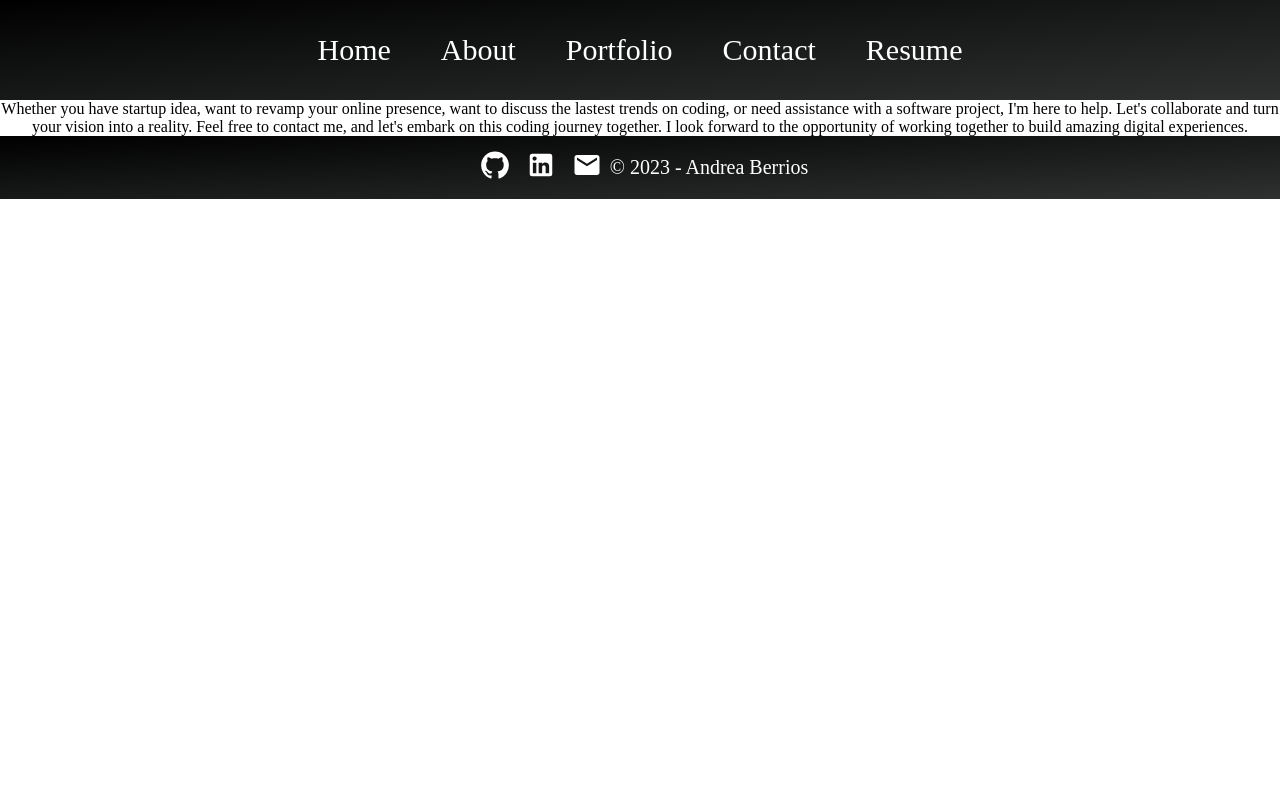
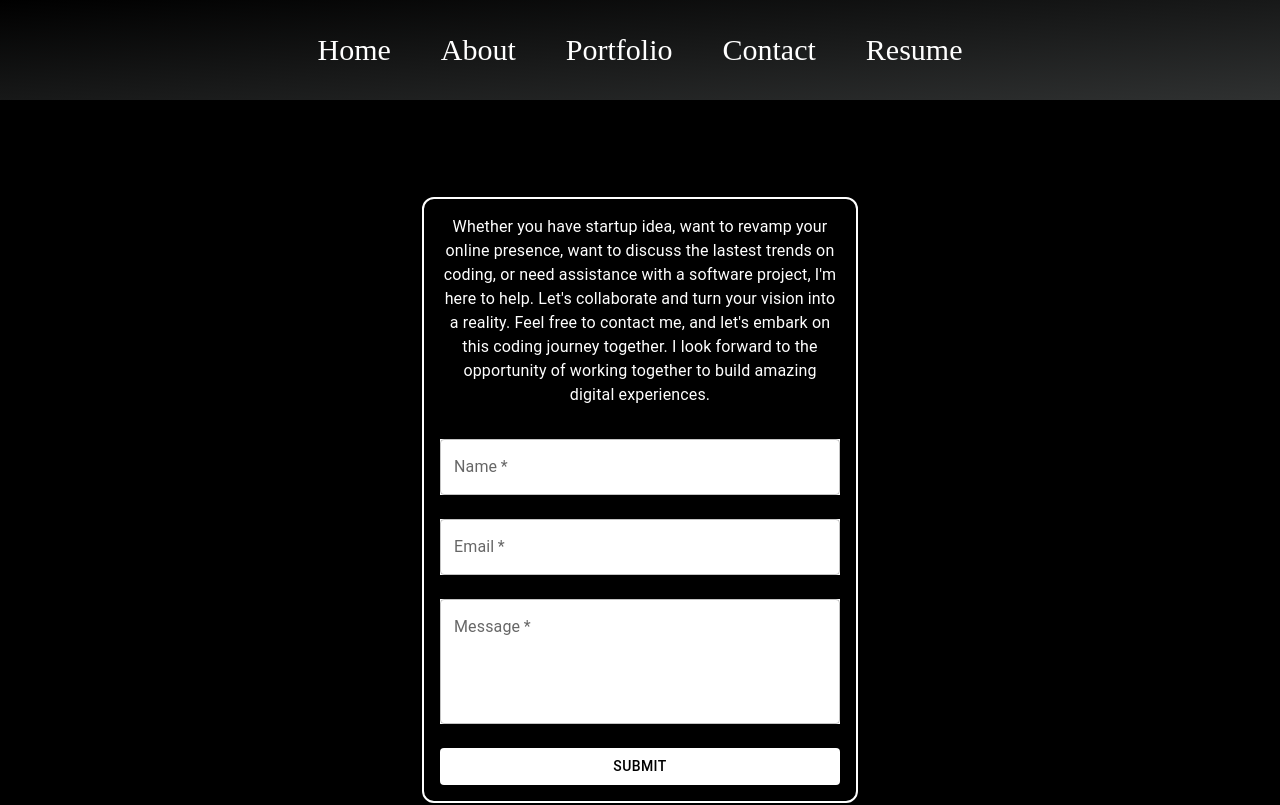
Before and after one commit to andreaber23/react-portfolio-andrea, a React (Create React App) app: page /contact in a window 1280 px wide. Shown: the top 805 px of the page. Built offline with nearby package versions, Linux system fonts and the light colour scheme.

Commit message:
added contact form and changed styling of contanct

```diff
--- a/src/App.css
+++ b/src/App.css
@@ -176,8 +176,13 @@ text-align: center;
   text-align: center;
 }
 .resumeMain h1, .skills h1{
-font-size: 30px;
-font-weight: bolder;
+  font-size: 30px;
+  font-weight: bolder;
+  flex-direction: column;
+  justify-content: center;
+  align-items: center;
+  text-align: center;
+
 }
 
 .skills{
@@ -185,27 +190,91 @@ font-weight: bolder;
   background-color: black;
   width: 100%;
   height: calc(100vh - 100px);
+  flex-direction: column;
+  justify-content: center;
+  align-items: center;
+  text-align: center;
+
+}
+
+.skills h2{
+  color: white;
+  font-size: 20px;
+  text-decoration: underline;
+  flex-direction: column;
+  justify-content: center;
+  align-items: center;
+  text-align: center;
+  list-style: none;
+}
+.skills .list{
+  list-style: none;
+  width: 90%;
+}
+.skills .item ul li{
+  color: white;
+  text-align: center;
+  list-style: none;
+  width: 97%;
+}
+
+
+@media only screen and (max-width: 600px) {
+    .about h2 {
+      font-size: 40px;
+      list-style: none;
+
+    }
+
+    .about .prompt {
+      margin-top: 10px;
+      font-size: 20px;
+      width: 80%;
+    }
+    .skills {
+      text-align: center;
+
+    }
+    .list {
+      padding: 0;
+    }
+    .skills h2 {
+      font-size: 20px;
+    }
+}
+.aboutMe {
+    width: 100%;
+    height: calc(100vh - 100px);
+    display: flex;
+    flex-direction: column;
+    justify-content: center;
+    align-items: center;
+    text-align: center;
+    background-color: black;
+}
+.aboutMe h2{
+    font-size:50px;
+    color: white;
+    display: flex;
+    flex-direction: column;
+    justify-content: center;
+    align-items: center;
+    text-align: center;
+}
+.aboutMe p{
+  font-size: 30px;
+  color: white;
   display: flex;
   flex-direction: column;
   justify-content: center;
   align-items: center;
   text-align: center;
+  margin: 5%;
 }
-.skills .list {
-  list-style: none;
-  width: 70%;
+.socialMediaAbout svg {
+  font-size: 50px;
 }
-
-.skills h2{
- color: white;
- text-align: left;
- font-size: 22px;
- text-decoration: underline;
-
+.contact {
+  background-color: black;
+  color: white;
 }
-.skills .item ul li{
-  color: white;
-  text-align: left;
-
-
-}
--- a/src/pages/About.js
+++ b/src/pages/About.js
@@ -1,21 +1,20 @@
 import React from 'react'
 import GitHubIcon from '@mui/icons-material/GitHub';
 import LinkedInIcon from '@mui/icons-material/LinkedIn';
-import EmailIcon from '@mui/icons-material/Email';
-
 
 function About() {
   return (
     <div className='aboutMe'>
-     <p> Hello, I'm Andrea Berrios, a passionate and creative Full Stack Developer with a deep love for crafting digital solutions that bring ideas to life.
+      <h2>About Me</h2>
+      <p> Hello, I'm Andrea Berrios, a passionate and creative Full Stack Developer with a deep love for crafting digital solutions that bring ideas to life.
 
 
-      I have a strong foundation in both back-end and front-end development. My journey of coding began with my curiosity for technology, and I have transformed that curiosity into a dedication to create efficient, user-friendly and very creative digital experiences.
-
+       I have a strong foundation in both back-end and front-end development. My journey of coding began with my curiosity for technology, and I have transformed that curiosity into a dedication to create efficient, user-friendly and very creative digital experiences.
      </p>
-     <LinkedInIcon/>
-     <GitHubIcon/>
-     <EmailIcon/>
+     <div className='socialMediaAbout'>
+        <GitHubIcon/>
+        <LinkedInIcon/>
+      </div>
     </div>
   )
 }
--- a/src/pages/Contact.js
+++ b/src/pages/Contact.js
@@ -1,13 +1,96 @@
-import React from 'react'
+// import React from 'react'
+
+// function Contact() {
+//   return (
+//     <div>
+//       Whether you have startup idea, want to revamp your online presence, want to discuss the lastest trends on coding, or need assistance with a software project, I'm here to help. Let's collaborate and turn your vision into a reality. Feel free to contact me, and let's embark on this coding journey together.
+
+//        I look forward to the opportunity of working together to build amazing digital experiences.
+//     </div>
+// //   )
+// }
+
+// export default Contact
+
+import React from "react";
+import { TextField, Button, Typography, Box } from "@mui/material";
 
 function Contact() {
   return (
-    <div>
-      Whether you have startup idea, want to revamp your online presence, want to discuss the lastest trends on coding, or need assistance with a software project, I'm here to help. Let's collaborate and turn your vision into a reality. Feel free to contact me, and let's embark on this coding journey together.
+    <div className="contact">
 
-      I look forward to the opportunity of working together to build amazing digital experiences.
+    <Box
+      sx={{
+        display: "flex",
+        alignItems: "center",
+        justifyContent: "center",
+        height: "100vh",
+      }}
+    >
+      <Box
+        sx={{
+          display: "flex",
+          flexDirection: "column",
+          alignItems: "center",
+          maxWidth: 400,
+          mx: "auto",
+          p: 2,
+          border: "2px solid  #FFFF",
+          borderRadius: "12px",
+          boxShadow: 1,
+          color: "#0000"
+        }}
+      >
+        {/* Text on top of the form */}
+        <Typography variant="body1" align="center" mb={2} style={{ color: "white" }}>
+        Whether you have startup idea, want to revamp your online presence, want to discuss the lastest trends on coding, or need assistance with a software project, I'm here to help. Let's collaborate and turn your vision into a reality. Feel free to contact me, and let's embark on this coding journey together.
+
+       I look forward to the opportunity of working together to build amazing digital experiences.
+        </Typography>
+
+        <form>
+          <TextField
+            fullWidth
+            label="Name"
+            margin="normal"
+            required
+            style={{ backgroundColor: "white", color: "white" }}
+          />
+          <TextField
+            fullWidth
+            label="Email"
+            margin="normal"
+            required
+            type="email"
+            style={{ backgroundColor: "white", color: "white" }}
+          />
+          <TextField
+            fullWidth
+            label="Message"
+            margin="normal"
+            required
+            multiline
+            rows={4}
+            style={{ backgroundColor: "white", color: "white" }}
+          />
+          <Button
+            fullWidth
+            type="submit"
+            sx={{
+              mt: 2,
+              backgroundColor: "#fff",
+              color: "#000",
+              "&:hover": {
+                backgroundColor: "#111",
+              },
+            }}
+          >
+            Submit
+          </Button>
+        </form>
+      </Box>
+    </Box>
     </div>
-  )
+  );
 }
-
 export default Contact
--- a/src/pages/Resume.js
+++ b/src/pages/Resume.js
@@ -19,10 +19,9 @@ function Resume() {
                 <li>NPM</li>
                 <li>Bootstrap</li>
                 <li>MaterialUI</li>
-                <li>StyledComponents</li>
-                <li>AJAX/Fetch</li>
+                <li>Styled Components</li>
+                <li>AJAX Fetch</li>
                 <li>Front-End build tools</li>
-                <li>React</li>
                 <li>JavaScript</li>
             </ul>
           </li>
```
Also changed, not shown: src/images/about.png (added), src/images/connect.png (added).
